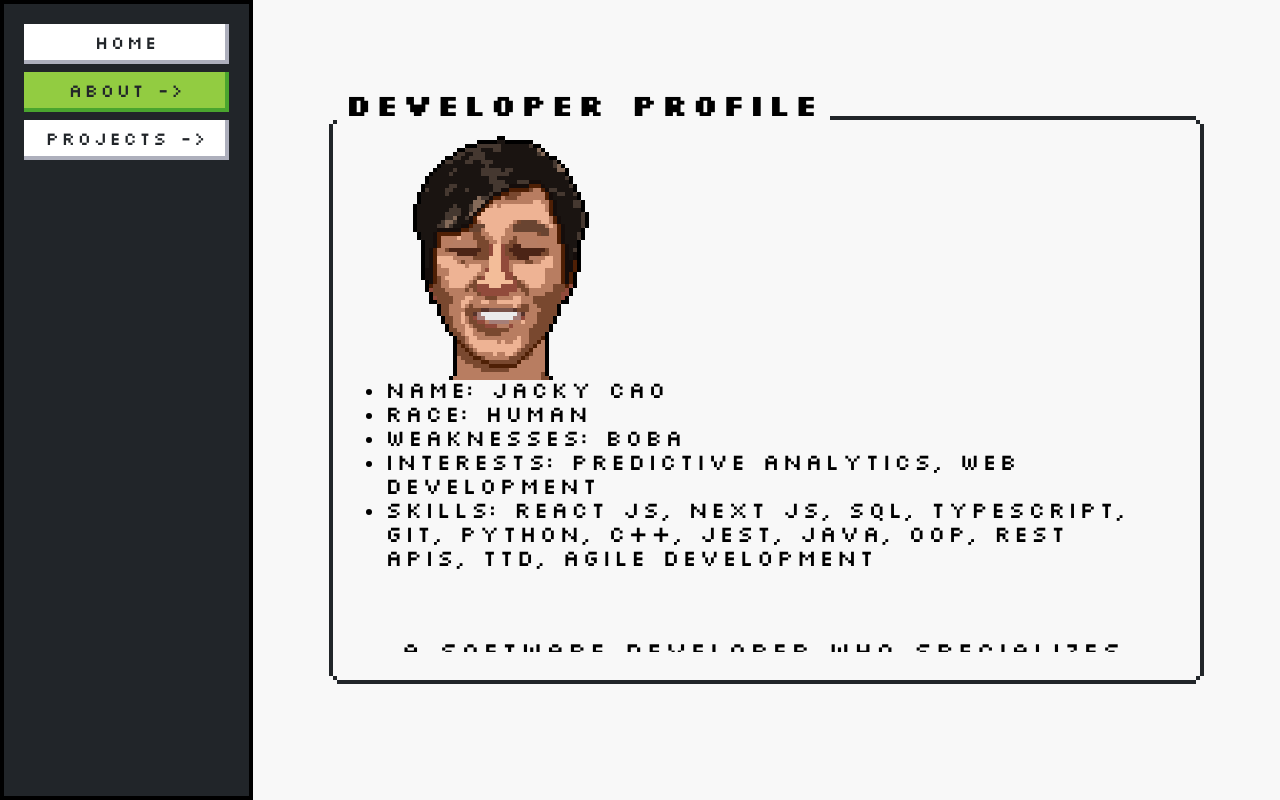
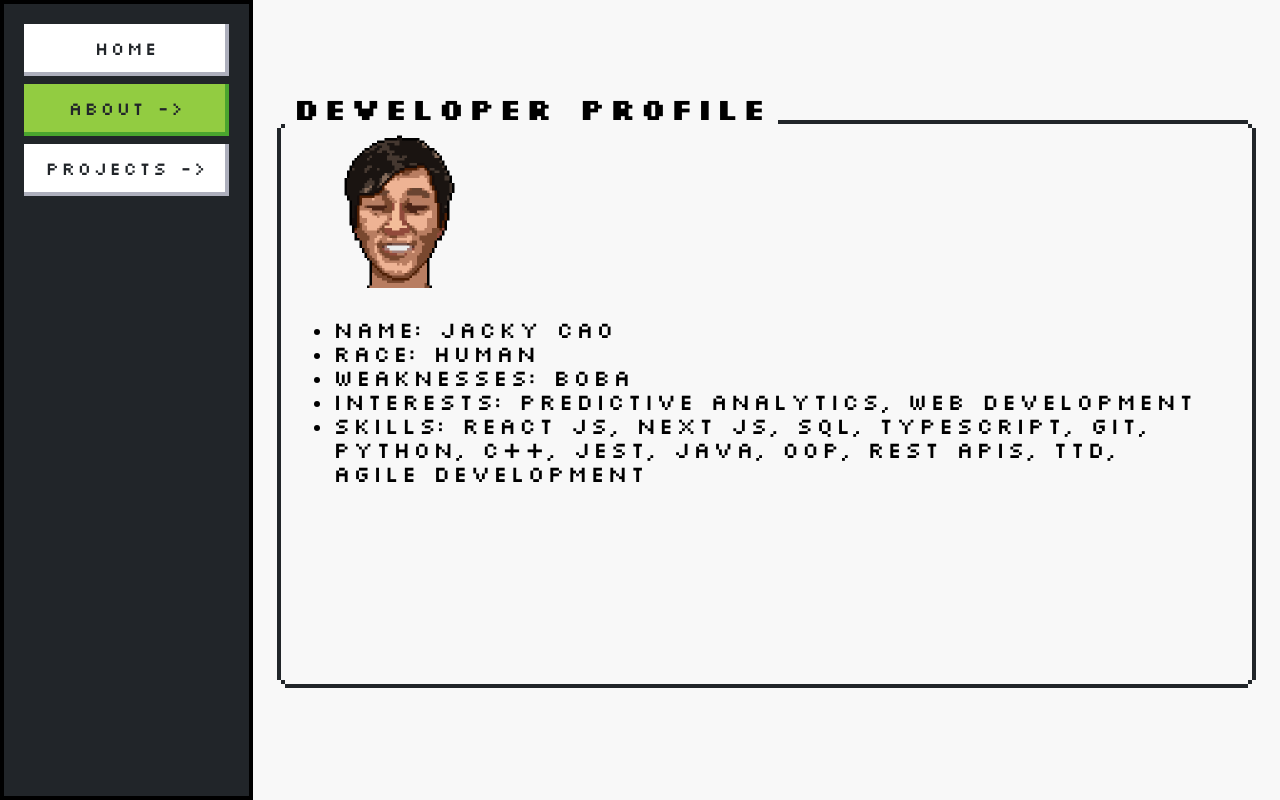
Before and after one commit to mtdecaf/portfolio-site-8-bit, a Next.js app: page /about in a window 1280 px wide. Built offline with nearby package versions, Linux system fonts and the light colour scheme.

Commit message:
ui no more bugs

```diff
--- a/components/PageNav/components/BugerMenu.jsx
+++ b/components/PageNav/components/BugerMenu.jsx
@@ -8,7 +8,7 @@ const BurgerMenu = ({ setNavIsOpen, router, handleRouteChange }) => {
   const currentRoute = router.route;
 
   return (
-    <div className={cx("burger-menu", "nes-container")}>
+    <div className={cx("burger-menu", "container")}>
       <div className={cx("burger-menu__inner-wrap")}>
         <button
           className={cx(
--- a/components/PageNav/components/BurgerMenu.module.scss
+++ b/components/PageNav/components/BurgerMenu.module.scss
@@ -10,7 +10,7 @@
     display: flex;
     justify-content: center;
     padding: 0.75rem 1rem !important;
-    position: absolute !important;
+    position: fixed;
     &__inner-wrap {
         width: 100%;
         height: 100%;
--- a/components/ProfileCard/ProfileCard.module.scss
+++ b/components/ProfileCard/ProfileCard.module.scss
@@ -4,16 +4,11 @@
 
 .profile-card {
     background-color: $off-white;
-    top: 7.5rem;
-    margin: 0 1.5rem !important;
-    padding: 0 !important;
     @include tablet {
         height: calc(100vh - 15rem);
-        margin: 0 3rem !important;
         top: 0rem;
     }
     @include desktop {
-        margin: 0 5rem !important;
         max-width: 70rem;
     }
     &__title {
@@ -51,6 +46,8 @@
     }
     &__stats {
         &-profile {
+            width: 10rem;
+            padding-bottom: 2rem;
             &-wrap {
                 display: flex;
                 justify-content: center;
@@ -62,6 +59,7 @@
         &-list {
             font-size: 1rem;
             padding-left: 1rem;
+            padding-bottom: 1rem;
             @include tablet {
                 font-size: 1.25rem;
             }
@@ -72,10 +70,7 @@
         &-wrap {
             height: 100%;
             @include tablet {
-                margin-bottom: 2.5rem;
-            }
-            @include desktop {
-                margin-bottom: 2.25rem;
+                margin-bottom: 2.75rem;
             }
         }
     }
--- a/pages/about/AboutPage.jsx
+++ b/pages/about/AboutPage.jsx
@@ -34,7 +34,9 @@ const AboutPage = () => {
   return (
     mounted && (
       <div className={cx("about-page")}>
-        <ProfileCard mounted={mounted} windowWidth={windowWidth} />
+        <div className={cx("about-page__card-wrap")}>
+          <ProfileCard mounted={mounted} windowWidth={windowWidth} />
+        </div>
       </div>
     )
   );
--- a/pages/about/AboutPage.module.scss
+++ b/pages/about/AboutPage.module.scss
@@ -4,6 +4,7 @@
 
 .about-page {
     width: 100vw;
+    min-height: 100vh;
     height: 100%;
     background-color: $off-white;
     position: relative;
@@ -13,4 +14,8 @@
         justify-content: center;
         align-items: center;
     }
+    &__card-wrap {
+        height: 100%;
+        padding: 7.5rem 1.5rem 1rem;
+    }
 }
--- a/pages/home/HomePage.module.scss
+++ b/pages/home/HomePage.module.scss
@@ -4,7 +4,8 @@
 
 .home-page {
     width: 100%;
-    height: 100vh;
+    min-height: 100vh;
+    height: 100%;
     background-color: $off-white;
     display: flex;
     justify-content: center;
--- a/pages/projects/ProjectsPage.module.scss
+++ b/pages/projects/ProjectsPage.module.scss
@@ -3,6 +3,7 @@
 @use "styles/global/variables.scss" as *;
 
 .projects-page {
+    min-height: 100vh;
     height: 100%;
     background-color: $off-white;
     display: flex;
--- a/styles/global/buttons.scss
+++ b/styles/global/buttons.scss
@@ -6,7 +6,7 @@
     border-image-outset: 2;
     position: relative;
     display: inline-block;
-    padding: 6px 8px;
+    padding: 0.75rem 8px;
     margin: 4px;
     text-align: center;
     vertical-align: middle;
--- a/styles/global/container_styling.scss
+++ b/styles/global/containers.scss
@@ -2,7 +2,6 @@
 
 .container {
     position: relative;
-    padding: 1.5rem 2rem;
     border: 4px solid #000;
 }
 
@@ -12,14 +11,12 @@
     border-image-repeat: stretch;
     border-image-source: url("/container-corner.svg");
     border-image-outset: 2;
-    padding: 1rem 1.5rem;
     margin: 4px;
 }
 
 .is-container-title {
     display: table;
-    // position: absolute;
-    margin-top: -1.1rem;
+    margin-top: -1rem;
     padding: 0 0.5rem;
     font-size: 1rem;
     @include tablet {
--- a/styles/global/global.scss
+++ b/styles/global/global.scss
@@ -1,7 +1,7 @@
 @use "variables" as *;
 @use "colors" as *;
 @use "mixins" as *;
-@use "container_styling" as *;
+@use "containers" as *;
 @use "buttons" as *;
 
 a {
```
